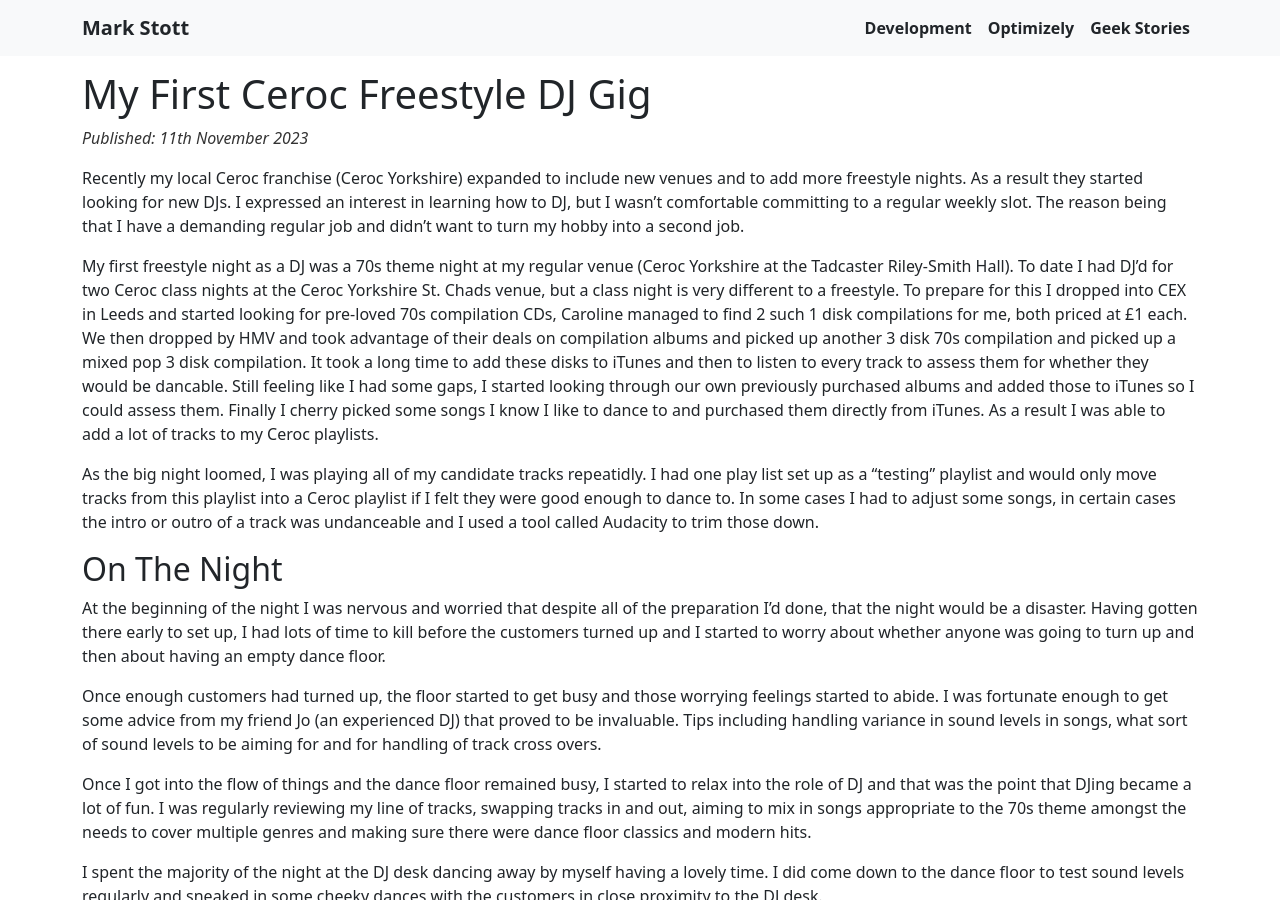
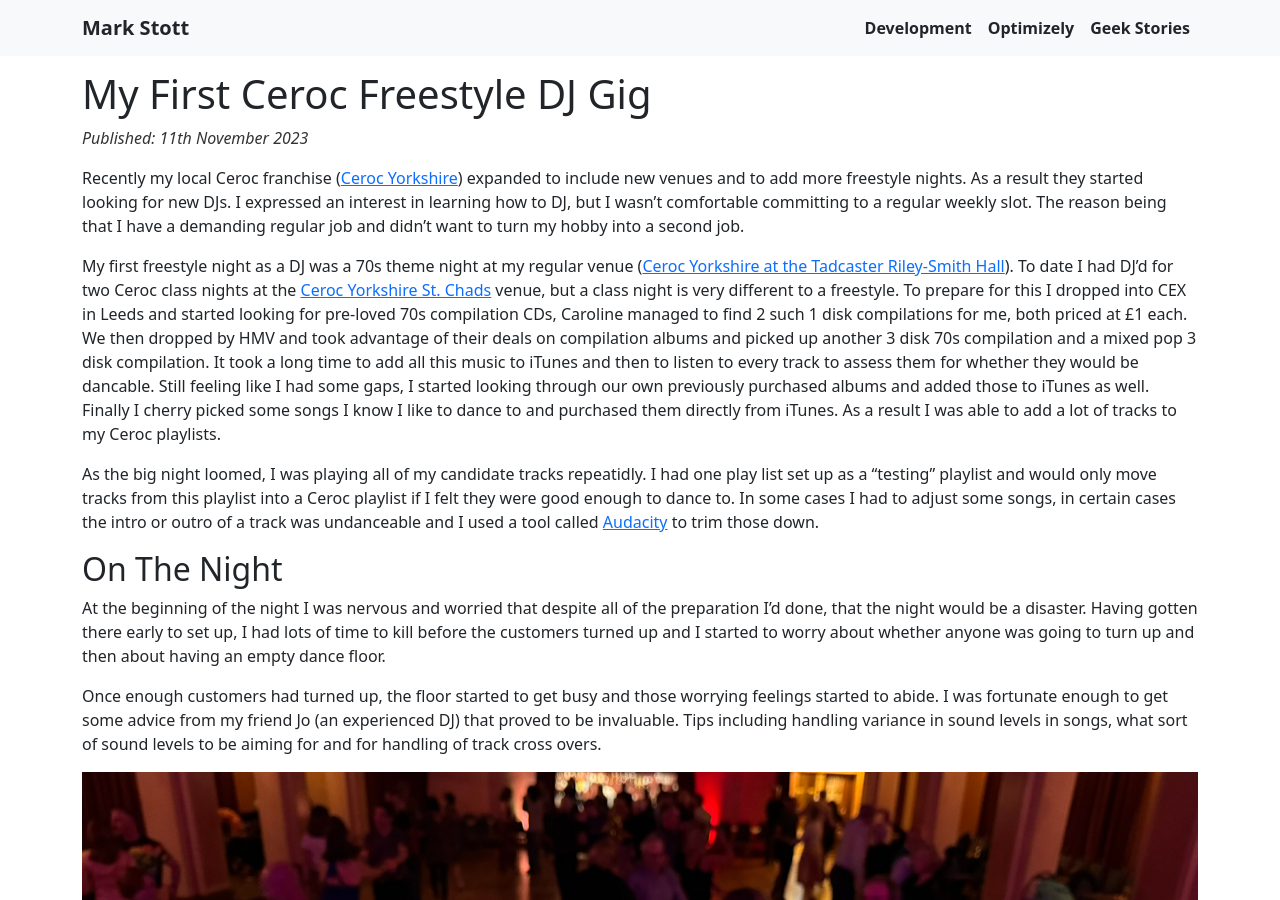
Before and after one commit to GeekInTheNorth/GeekInTheNorth.github.io, a Jekyll site: the page built from _posts/2023-11-11-first-ceroc-freestyle-as-a-dj.md, in a window 1280 px wide and 900 px high. Built offline with Jekyll 4.4.1, drawn with Linux system fonts in a browser that asks for light colours; some of the changed text lies outside the part shown.

Commit message:
Update 2023-11-11-first-ceroc-freestyle-as-a-dj.md

```diff
--- a/_posts/2023-11-11-first-ceroc-freestyle-as-a-dj.md
+++ b/_posts/2023-11-11-first-ceroc-freestyle-as-a-dj.md
@@ -10,11 +10,11 @@
 
 Published: 11th November 2023
 
-Recently my local Ceroc franchise (Ceroc Yorkshire) expanded to include new venues and to add more freestyle nights.  As a result they started looking for new DJs.  I expressed an interest in learning how to DJ, but I wasn't comfortable committing to a regular weekly slot.  The reason being that I have a demanding regular job and didn't want to turn my hobby into a second job.
+Recently my local Ceroc franchise ([Ceroc Yorkshire](https://www.facebook.com/CerocYorkshire)) expanded to include new venues and to add more freestyle nights.  As a result they started looking for new DJs.  I expressed an interest in learning how to DJ, but I wasn't comfortable committing to a regular weekly slot.  The reason being that I have a demanding regular job and didn't want to turn my hobby into a second job.
 
-My first freestyle night as a DJ was a 70s theme night at my regular venue (Ceroc Yorkshire at the Tadcaster Riley-Smith Hall). To date I had DJ'd for two Ceroc class nights at the Ceroc Yorkshire St. Chads venue, but a class night is very different to a freestyle. To prepare for this I dropped into CEX in Leeds and started looking for pre-loved 70s compilation CDs, Caroline managed to find 2 such 1 disk compilations for me, both priced at £1 each.  We then dropped by HMV and took advantage of their deals on compilation albums and picked up another 3 disk 70s compilation and picked up a mixed pop 3 disk compilation.  It took a long time to add these disks to iTunes and then to listen to every track to assess them for whether they would be dancable. Still feeling like I had some gaps, I started looking through our own previously purchased albums and added those to iTunes so I could assess them. Finally I cherry picked some songs I know I like to dance to and purchased them directly from iTunes.  As a result I was able to add a lot of tracks to my Ceroc playlists.
+My first freestyle night as a DJ was a 70s theme night at my regular venue ([Ceroc Yorkshire at the Tadcaster Riley-Smith Hall](https://www.facebook.com/groups/300424136820710)). To date I had DJ'd for two Ceroc class nights at the [Ceroc Yorkshire St. Chads](https://www.facebook.com/groups/358893437550145) venue, but a class night is very different to a freestyle. To prepare for this I dropped into CEX in Leeds and started looking for pre-loved 70s compilation CDs, Caroline managed to find 2 such 1 disk compilations for me, both priced at £1 each.  We then dropped by HMV and took advantage of their deals on compilation albums and picked up another 3 disk 70s compilation and a mixed pop 3 disk compilation.  It took a long time to add all this music to iTunes and then to listen to every track to assess them for whether they would be dancable. Still feeling like I had some gaps, I started looking through our own previously purchased albums and added those to iTunes as well. Finally I cherry picked some songs I know I like to dance to and purchased them directly from iTunes.  As a result I was able to add a lot of tracks to my Ceroc playlists.
 
-As the big night loomed, I was playing all of my candidate tracks repeatidly.  I had one play list set up as a "testing" playlist and would only move tracks from this playlist into a Ceroc playlist if I felt they were good enough to dance to.  In some cases I had to adjust some songs, in certain cases the intro or outro of a track was undanceable and I used a tool called Audacity to trim those down.
+As the big night loomed, I was playing all of my candidate tracks repeatidly.  I had one play list set up as a "testing" playlist and would only move tracks from this playlist into a Ceroc playlist if I felt they were good enough to dance to.  In some cases I had to adjust some songs, in certain cases the intro or outro of a track was undanceable and I used a tool called [Audacity](https://www.audacityteam.org/) to trim those down.
 
 ## On The Night
 
@@ -22,11 +22,29 @@
 
 Once enough customers had turned up, the floor started to get busy and those worrying feelings started to abide.  I was fortunate enough to get some advice from my friend Jo (an experienced DJ) that proved to be invaluable.  Tips including handling variance in sound levels in songs, what sort of sound levels to be aiming for and for handling of track cross overs.
 
+![My view as a DJ.](/assets/FirstFreestyleDjSet.jpg)
+
 Once I got into the flow of things and the dance floor remained busy, I started to relax into the role of DJ and that was the point that DJing became a lot of fun.  I was regularly reviewing my line of tracks, swapping tracks in and out, aiming to mix in songs appropriate to the 70s theme amongst the needs to cover multiple genres and making sure there were dance floor classics and modern hits.
 
 I spent the majority of the night at the DJ desk dancing away by myself having a lovely time.  I did come down to the dance floor to test sound levels regularly and sneaked in some cheeky dances with the customers in close proximity to the DJ desk.
 
+## My Kit
+
+My DJ kit is very basic, but adequate enough for a Ceroc freestyle night that is typically attended by around 100 dancers.  My Kit includes:
+
+- Apple iPad Pro (11" 3rd Generation)
+- Apple Magic Keyboard
+- DJAY Pro App
+- XENYX 302USB - 5-Input Mixer with XENYX Mic Preamp and USB/Audio Interface
+- 2M USB to USB-C cable with USB Plug
+- 1M USB-C to USB-B cable
+- Dual RCA to XLR cable
+
+While the Apple Magic Keyboard has a USB-C port, it is used purely to charging the iPad Pro and offers no other functionality.  But this means that I power the iPad while keeping the main USB-C port free to connect to the mixer via USB-C to USB-B cable.  The mixer itself doesn't need much power and the iPad Pro is more than capable of feeding it enough.  I then connect the outputs of the mixer to the speakers via the RCA to XLR adapter cable.  Sadly the level of the kit I have right now does not allow me to preview songs while the music is playing out of the main speaker, so in the interim I have been previewing the tracks via bluetooth headphones using my iPhone.
+
 ## The Set
+
+My set for the night was not pre-planned, all of my preparation had been to provide me with enough options that I could be flexible with what I played through out the night.  I made sure to mix the 70s theme tracks in amongst dance floor classics, varying genres and modern hits.  My aim being not to create waves of increasing musical intensity with varying genres to appeal to as many of the dancers as I could.
 
 | Artist | Song | BPM | Year |
 |--------|------|-----|------|
```
